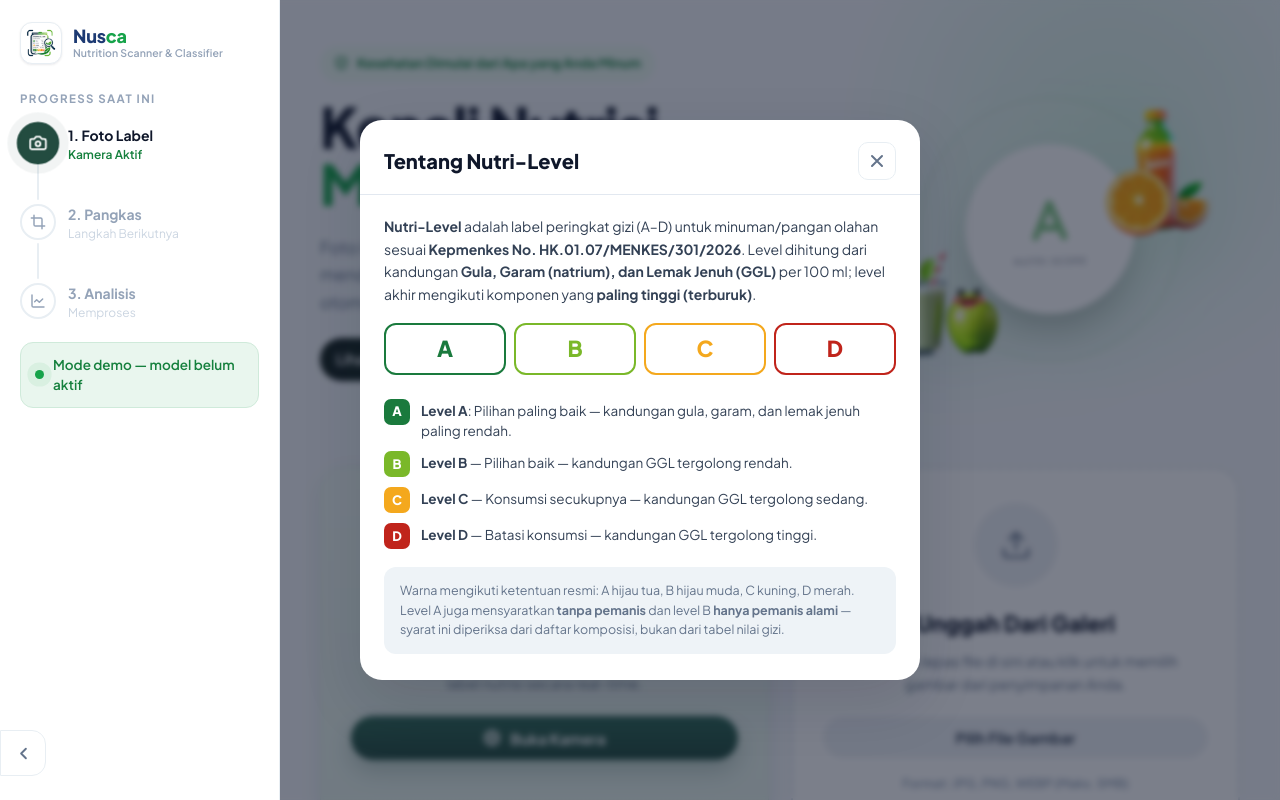
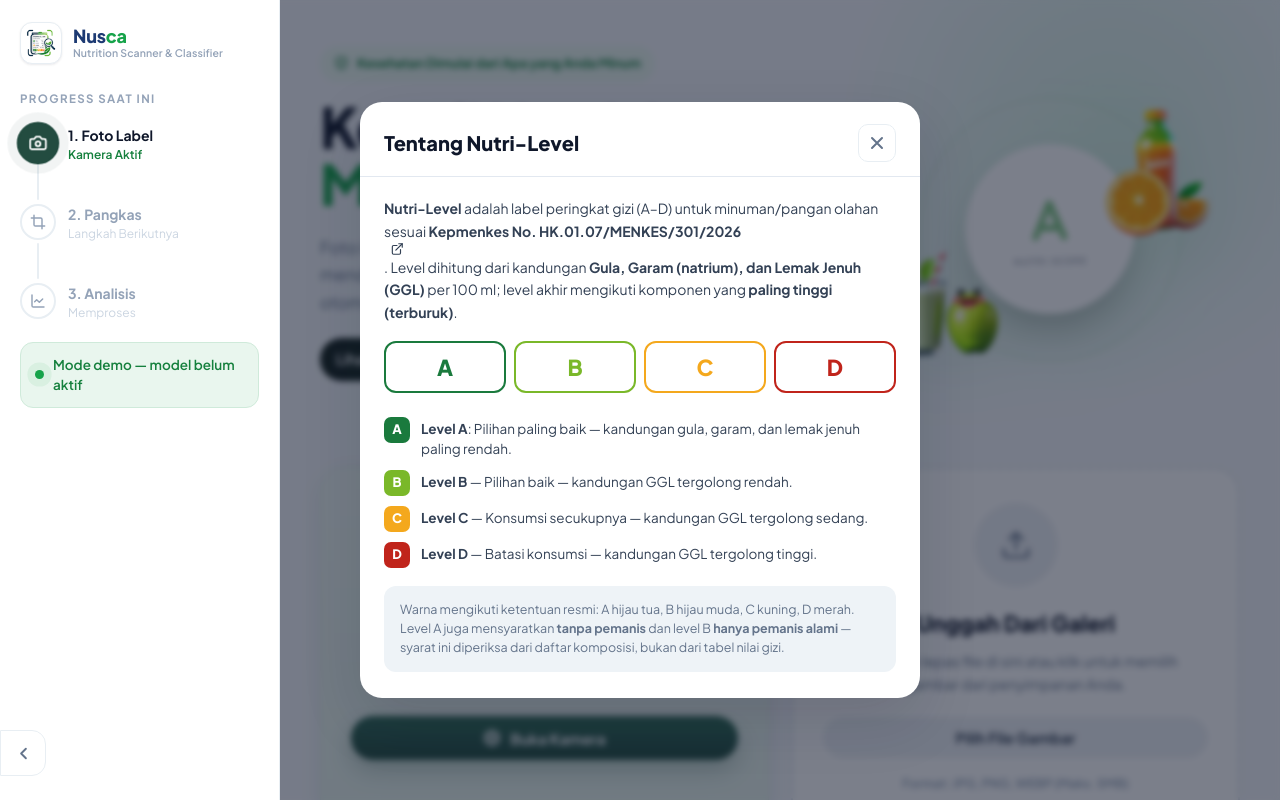
Before and after one commit to Jejetrs/nusca_nutrition_and_classifier_app, a React (Vite) app: page / in a window 1280 px wide. Both pictures are taken after a click on the button "Tentang Nutri-Level". Shown: the top 800 px of the page. Built offline with nearby package versions, Linux system fonts and the light colour scheme; no server answers.

Commit message:
Initial commit for Nusca nutrition and classifier app

```diff
--- a/src/components/result/NutriLevelDialog.jsx
+++ b/src/components/result/NutriLevelDialog.jsx
@@ -21,7 +21,33 @@ export default function NutriLevelDialog({ active, onClose }) {
         <div className="ns-dialog-body">
           <p className="ns-nlinfo-lead">
             <b>Nutri-Level</b> adalah label peringkat gizi (A–D) untuk minuman/pangan olahan sesuai{' '}
-            <a href="https://jdih.kemkes.go.id/documents/keputusan-menteri-kesehatan-nomor-hk0107menkes3012026" target="_blank" rel="noopener noreferrer"><b>Kepmenkes No. HK.01.07/MENKES/301/2026</b></a>. Level dihitung dari kandungan{' '}
+            <a
+              href="https://jdih.kemkes.go.id/documents/keputusan-menteri-kesehatan-nomor-hk0107menkes3012026"
+              target="_blank"
+              rel="noopener noreferrer"
+              className="ns-ext-link"
+              title="Buka keputusan di JDIH"
+              aria-label="Buka Kepmenkes di JDIH"
+            >
+              <b>Kepmenkes No. HK.01.07/MENKES/301/2026</b>
+              <svg
+                xmlns="http://www.w3.org/2000/svg"
+                viewBox="0 0 24 24"
+                width="14"
+                height="14"
+                fill="none"
+                stroke="currentColor"
+                strokeWidth="2"
+                strokeLinecap="round"
+                strokeLinejoin="round"
+                style={{ marginLeft: 6, verticalAlign: 'text-bottom' }}
+                aria-hidden="true"
+              >
+                <path d="M18 13v6a2 2 0 0 1-2 2H6a2 2 0 0 1-2-2V8a2 2 0 0 1 2-2h6" />
+                <path d="M15 3h6v6" />
+                <path d="M10 14L21 3" />
+              </svg>
+            </a>. Level dihitung dari kandungan{' '}
             <b>Gula, Garam (natrium), dan Lemak Jenuh (GGL)</b> per 100 ml; level akhir mengikuti komponen yang{' '}
             <b>paling tinggi (terburuk)</b>.
           </p>
```
